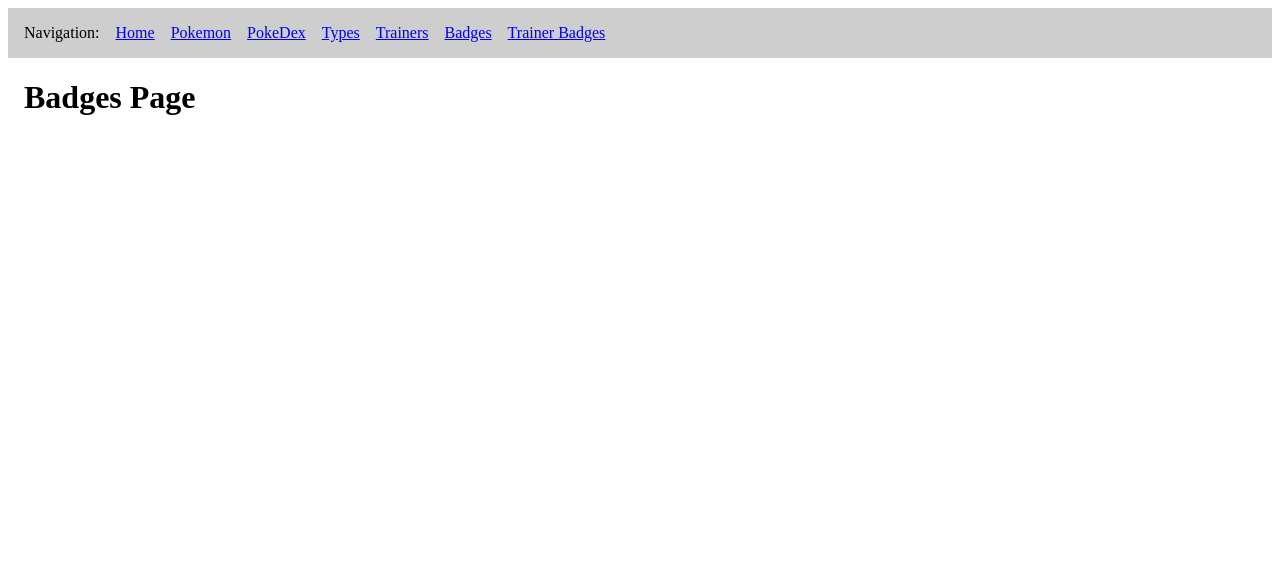
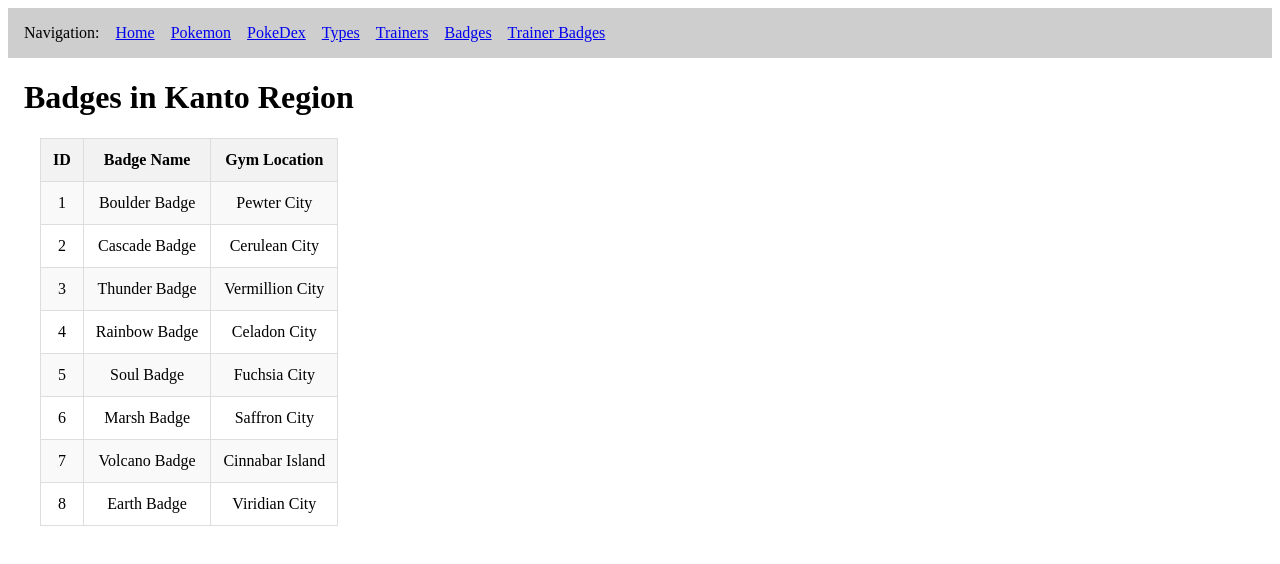
Before and after one commit to kimj25/pokemon_trainer, a React (Vite) app in the folder frontend/: page /badges in a window 1280 px wide. Shown: the top 564 px of the page. Built offline with nearby package versions, Linux system fonts and the light colour scheme.

Commit message:
Added tables, forms for trainers page and badges page

```diff
--- a/frontend/src/pages/Badges.jsx
+++ b/frontend/src/pages/Badges.jsx
@@ -1,9 +1,62 @@
-function Badges() {
-    return (
-        <>
-            <h1>Badges Page</h1>
-        </>
-    )
-}
+import React from 'react';
+
+const Badges = () => {
+  return (
+    <div>
+      <h1>Badges in Kanto Region</h1>
+
+      <table border="1">
+        <tr>
+          <th>ID</th>
+          <th>Badge Name</th>
+          <th>Gym Location</th>
+        </tr>
+        <tr>
+          <td>1</td>
+          <td>Boulder Badge</td>
+          <td>Pewter City</td>
+        </tr>
+        <tr>
+          <td>2</td>
+          <td>Cascade Badge</td>
+          <td>Cerulean City</td>
+        </tr>
+        <tr>
+          <td>3</td>
+          <td>Thunder Badge</td>
+          <td>Vermillion City</td>
+        </tr>
+        <tr>
+          <td>4</td>
+          <td>Rainbow Badge</td>
+          <td>Celadon City</td>
+        </tr>
+        <tr>
+          <td>5</td>
+          <td>Soul Badge</td>
+          <td>Fuchsia City</td>
+        </tr>
+        <tr>
+          <td>6</td>
+          <td>Marsh Badge</td>
+          <td>Saffron City</td>
+        </tr>
+        <tr>
+          <td>7</td>
+          <td>Volcano Badge</td>
+          <td>Cinnabar Island</td>
+        </tr>
+        <tr>
+          <td>8</td>
+          <td>Earth Badge</td>
+          <td>Viridian City</td>
+        </tr>
+      </table>
+
+      <br/>
+
+    </div>
+  );
+};
 
 export default Badges;
--- a/frontend/src/pages/Trainers.jsx
+++ b/frontend/src/pages/Trainers.jsx
@@ -1,9 +1,41 @@
-function Trainers() {
-    return (
-        <>
-            <h1>Trainers Page</h1>
-        </>
-    )
-}
+import React from 'react';
+
+const Trainers = () => {
+  return (
+    <div>
+      <h1>Trainers</h1>
+
+      <table border="1">
+        <tr>
+          <th>ID</th>
+          <th>Name</th>
+          <th>Town</th>
+        </tr>
+        <tr>
+          <td>1</td>
+          <td>Ash</td>
+          <td>Pallet Town</td>
+        </tr>
+        <tr>
+          <td>2</td>
+          <td>Misty</td>
+          <td>Cerulean City</td>
+        </tr>
+      </table>
+
+      <br/>
+
+      <form>
+        <label>Trainer Name: </label>
+        <input type="text" />
+        <br/>
+        <label>Home Town: </label>
+        <input type="text" />
+        <br/>
+        <button type="button">Add Trainer</button>
+      </form>
+    </div>
+  );
+};
 
 export default Trainers;
```
